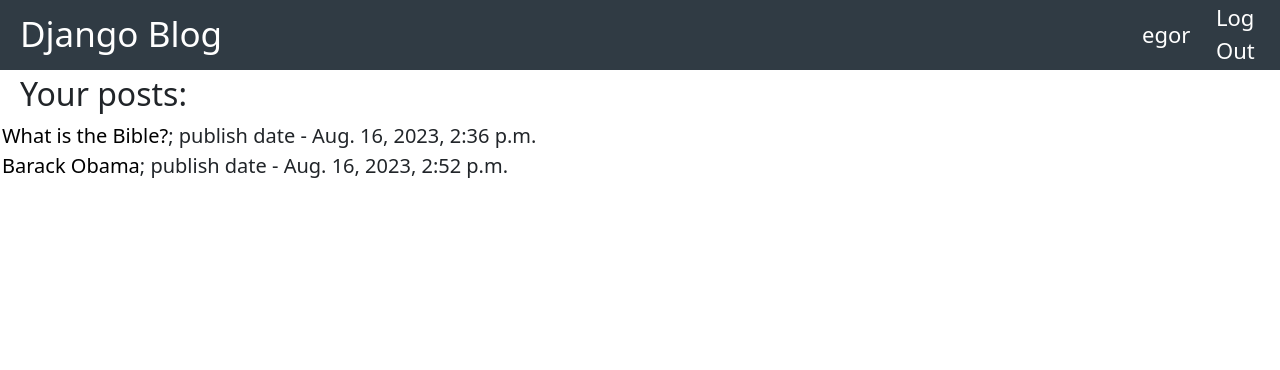
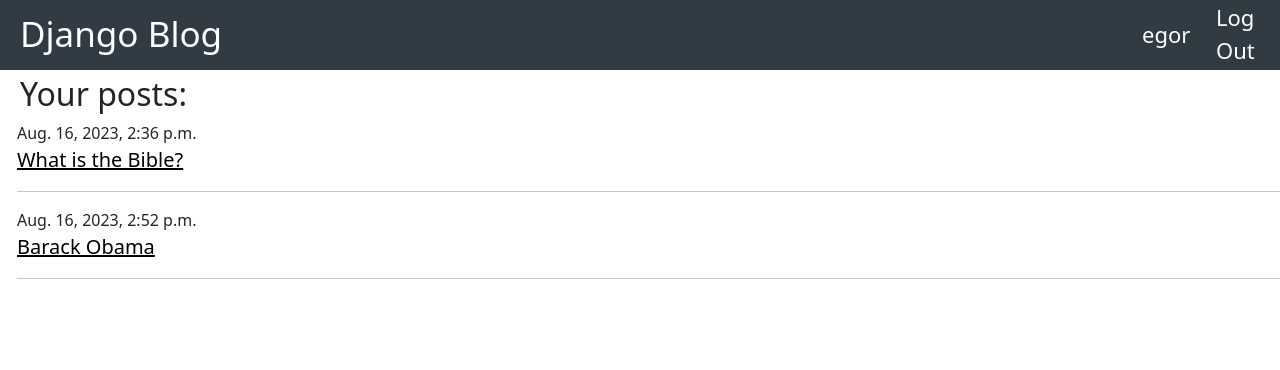
Before and after one commit to JlaBaLLluK/blog_project, a Django app: page /posts/all-user-posts/ in a window 1280 px wide. Shown: the top 370 px of the page. Run offline with Django 4.2, Linux system fonts and the light colour scheme; a user stored in the database is signed in; data comes from the database, SQL or seed files in the repository; both versions use the stored data as it was after the commit.

Commit message:
Changed all posts page in user's profile

```diff
--- a/blog_project/post/static/post/css/style.css
+++ b/blog_project/post/static/post/css/style.css
@@ -3,18 +3,18 @@
     margin-left: 20px;
 }
 
-.all-posts {
+.all-user-posts {
     font-size: 20px;
     list-style: none;
     margin-left: -15px;
 }
 
-.all-posts a {
+.all-user-posts a {
     font-size: 20px;
     color: black;
 }
 
-.all-posts a:hover {
+.all-user-posts a:hover {
     color: #4287f5;
 }
 
@@ -25,8 +25,8 @@
 }
 
 .publish-date {
-    text-align: center;
-    font-size: 18px
+    font-size: 16px;
+    font-weight: 400;
 }
 
 .post-text {
@@ -62,3 +62,8 @@
 .write-post-form {
     margin-left: 20px;
 }
+
+.single-post-publish-date {
+    text-align: center;
+    font-size: 18px;
+}
--- a/blog_project/post/templates/post/all_posts.html
+++ b/blog_project/post/templates/post/all_posts.html
@@ -7,9 +7,13 @@
 {% block content %}
 {% if posts %}
 <h2 class="your-posts-message">Your posts:</h2>
-<ul class="all-posts">
+<ul class="all-user-posts">
     {% for post in posts %}
-    <li><a href="{% url 'single_post' post.id %}">{{ post }}</a>; publish date - {{ post.publish_date }}</li>
+    <li>
+        <div class="publish-date">{{ post.publish_date }}</div>
+        <a href="{% url 'single_post' post.id %}">{{ post }}</a>
+    </li>
+    <hr>
     {% endfor %}
 </ul>
 {% else %}
--- a/blog_project/post/templates/post/single_post.html
+++ b/blog_project/post/templates/post/single_post.html
@@ -9,7 +9,7 @@
 <div class="right-side"></div>
 <div class="all-post-data">
     <h2 class="post-title">{{ post.post_title }}</h2>
-    <p class="publish-date">{{ post.publish_date }}</p>
+    <p class="single-post-publish-date">{{ post.publish_date }}</p>
     <div class="post-text">{{ post.post_text }}</div>
 </div>
 {% endblock %}
--- a/blog_project/templates/index.html
+++ b/blog_project/templates/index.html
@@ -10,7 +10,7 @@ Django Blog
     <li>
         <div>
             <div class="author">
-                {{ post.author }};
+                {{ post.author }}
             </div>
             <div class="date">
                 {{ post.publish_date }}
--- a/blog_project/user_profile/static/user_profile/css/style.css
+++ b/blog_project/user_profile/static/user_profile/css/style.css
@@ -12,9 +12,10 @@
     text-align: center;
 }
 
-.error-message, .username-error, .password-error {
+.login-error-message, .username-error, .password-error {
     font-size: 20px;
     color: red;
+    text-align: center;
 }
 
 .repeat-password {
--- a/blog_project/user_profile/templates/user_profile/login.html
+++ b/blog_project/user_profile/templates/user_profile/login.html
@@ -5,10 +5,10 @@
 {% endblock %}
 {% block title %}Login{% endblock %}
 {% block content %}
-<h1 class="login-message" xmlns="http://www.w3.org/1999/html" xmlns="http://www.w3.org/1999/html">Log In</h1>
+<h1 class="login-message">Log In</h1>
 <hr>
 {% if form.non_field_errors %}
-<p class="error-message">YWrong username or password! Please, try again:</p>
+<p class="login-error-message">Wrong username or password! Please, try again:</p>
 {% endif %}
 <form method="post" class="login-form">
     <p>Username: {{ form.username }}</p>
```
Also changed, not shown: blog_project/db.sqlite3, blog_project/post/migrations/0001_initial.py.
